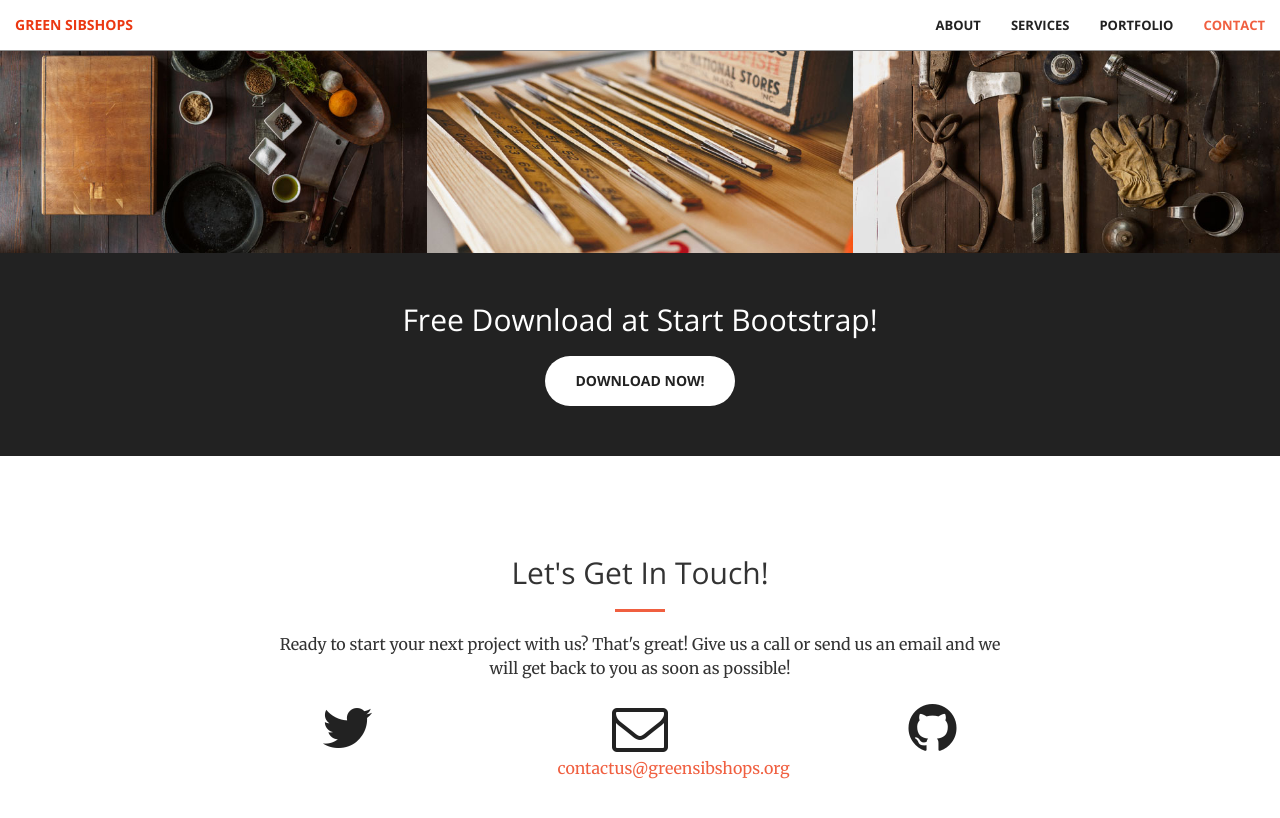
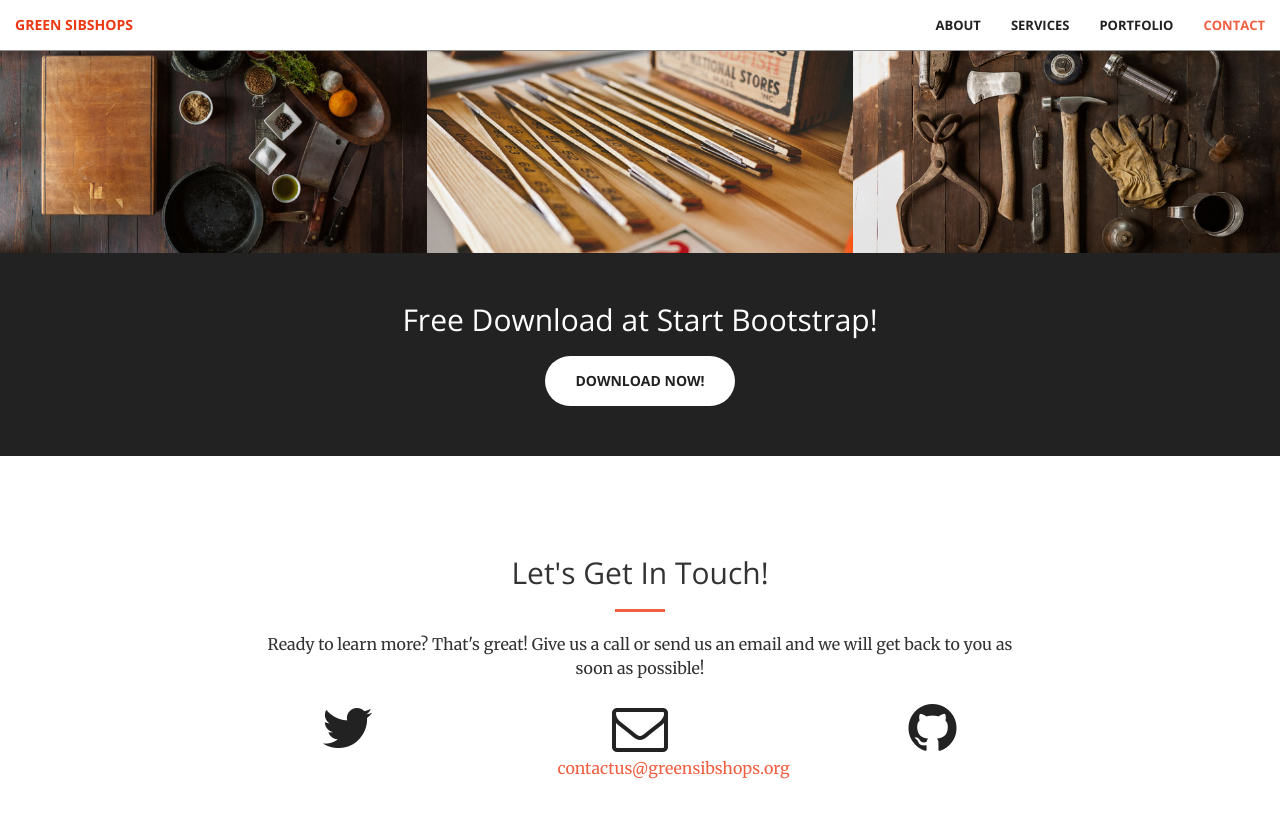
Before and after one commit to greensibshops/greensibshops.github.io, a Jekyll site: the page built from index.html, in a window 1280 px wide and 900 px high, scrolled down 1981 px. Shown: the top 818 px of the window. Built offline with Jekyll 4.4.1, drawn with Linux system fonts in a browser that asks for light colours.

Commit message:
Update contact.html

```diff
--- a/_includes/contact.html
+++ b/_includes/contact.html
@@ -4,7 +4,7 @@
             <div class="col-lg-8 col-lg-offset-2 text-center">
                 <h2 class="section-heading">Let's Get In Touch!</h2>
                 <hr class="primary">
-                <p>Ready to start your next project with us? That's great! Give us a call or send us an email and we will get back to you as soon as possible!</p>
+                <p>Ready to learn more? That's great! Give us a call or send us an email and we will get back to you as soon as possible!</p>
             </div>
         <div class="col-lg-2 col-lg-offset-2 text-center">
             <a href="https://twitter.com/{{ site.twitter_username }}">
```
